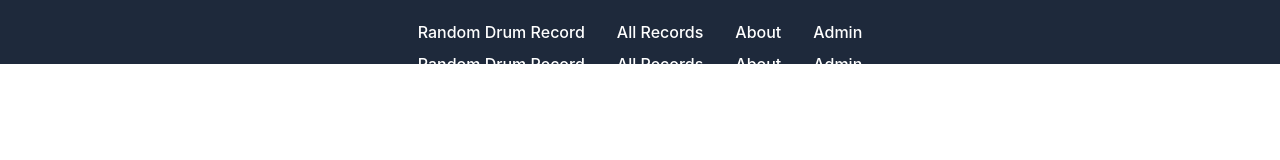
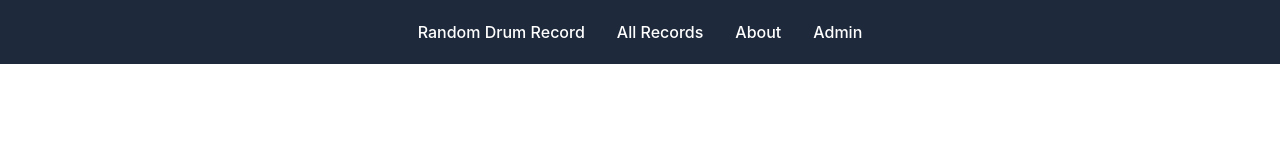
Before and after one commit to jmchor/drumrecords_front, a React (Vite) app: page / in a window 1280 px wide. Shown: the top 160 px of the page. Built offline with nearby package versions, Linux system fonts and the light colour scheme; no server answers.

Commit message:
Take MobileNav back

```diff
--- a/src/components/Navigation.jsx
+++ b/src/components/Navigation.jsx
@@ -87,9 +87,9 @@ const Navigation = () => {
 					)}
 				</IconButton>
 			</div>
-			<Collapse open={openNav}>
+			<MobileNav open={openNav}>
 				<div className='container mx-auto flex justify-center text-center'>{navList}</div>
-			</Collapse>
+			</MobileNav>
 		</Navbar>
 	);
 };
```
